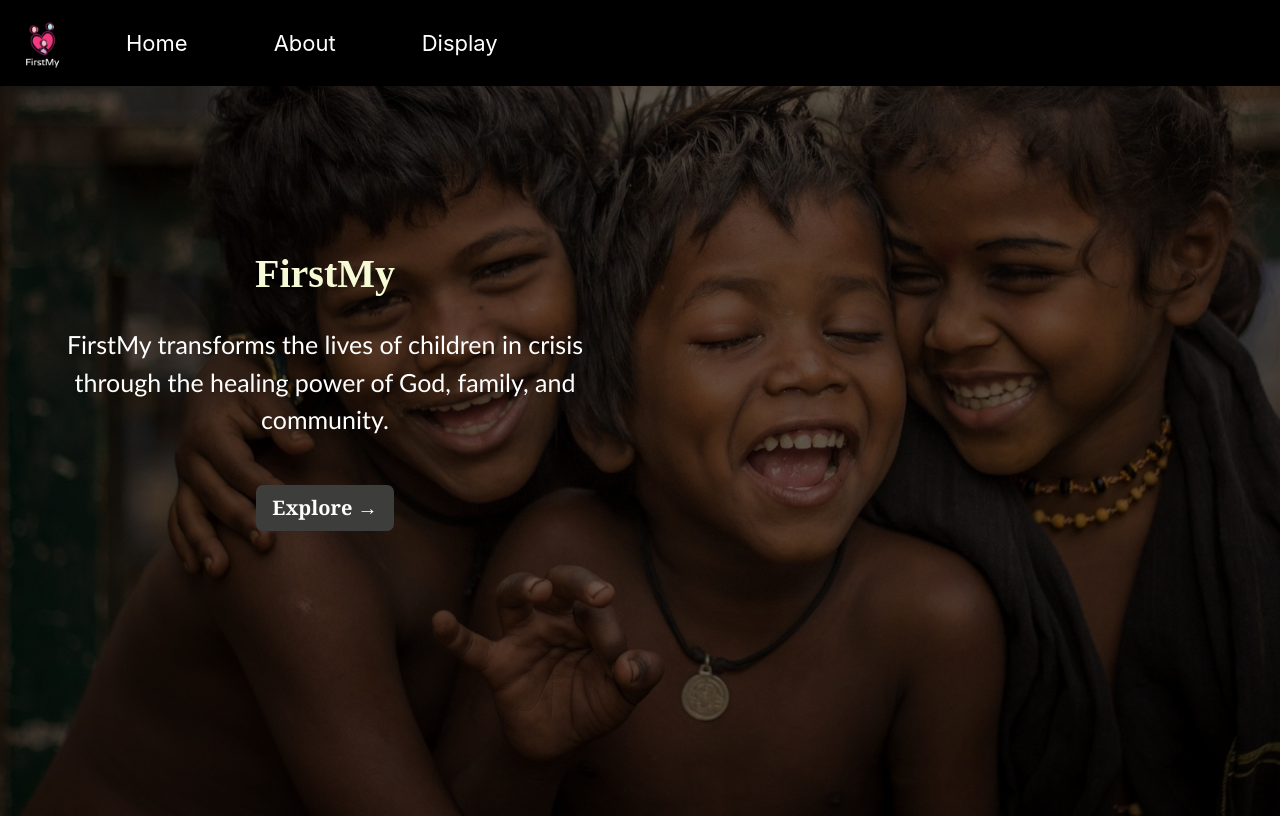
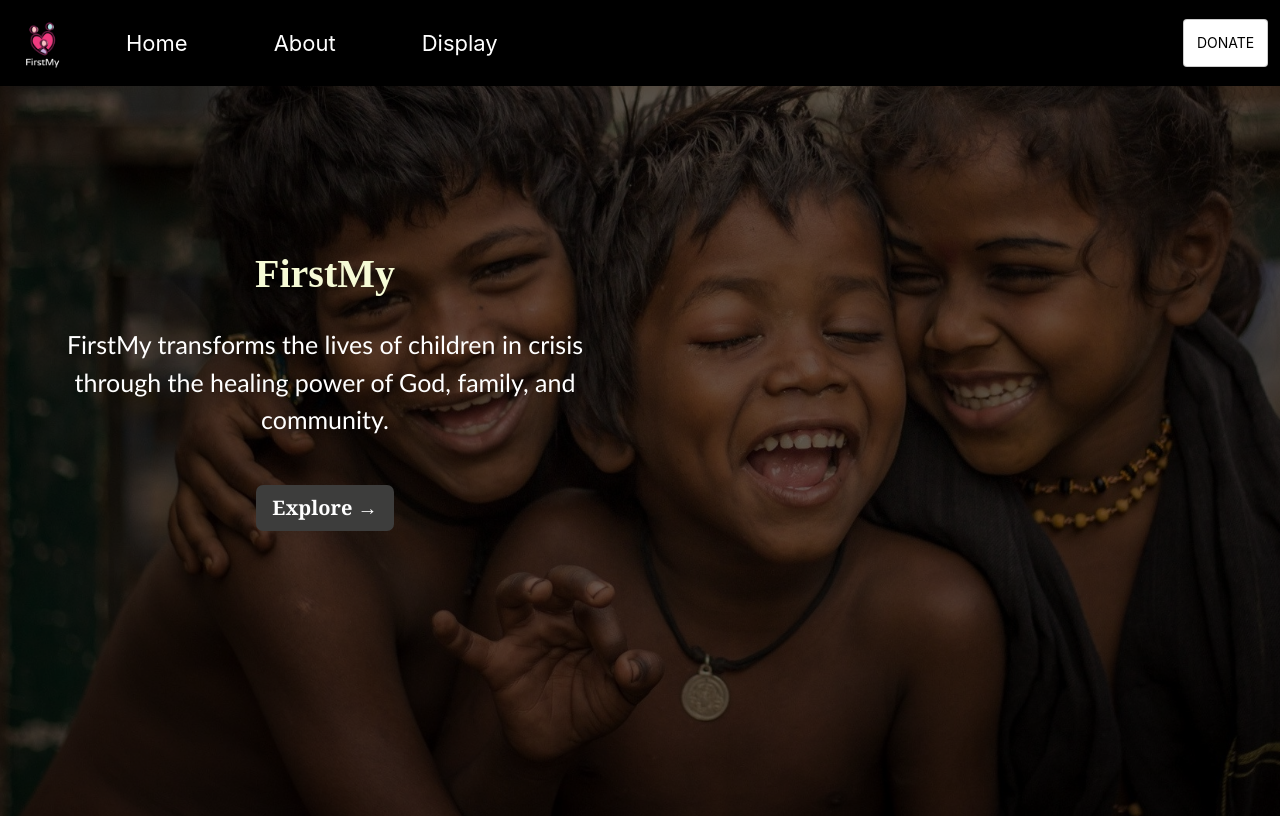
Before and after one commit to prakhar-5447/firstmy, a React (Create React App) app: page / in a window 1280 px wide. Built offline with nearby package versions, Linux system fonts and the light colour scheme.

Commit message:
add donate button

```diff
--- a/src/pages/navbar.js
+++ b/src/pages/navbar.js
@@ -24,7 +24,7 @@ function Navbar() {
             <span className="navbar-toggler-icon"></span>
           </button>
           <div className="collapse navbar-collapse d-flex justify-content-between" id="navbarNavAltMarkup">
-            <div className="navbar-nav d-flex justify-content-between">
+            <div className="navbar-nav d-flex justify-content-between" style={{width:"100%"}}>
               <ul className="navbar-nav text-white me-auto mb-2 mb-lg-0">
                 <li className="nav-item">
                   <Link
@@ -55,12 +55,20 @@ function Navbar() {
                   </Link>
                 </li>
               </ul>
+              <div>
                 <form>
                   <button className={`btn btn-primary  ${location.pathname === "/admin" ? "" : "d-none"
                     }`} onClick={logout}>
                     Logout
                   </button>
                 </form>
+                <form>
+                  <button className={`btn btn-primary ${location.pathname !== "/admin" ? "" : "d-none"
+                    }`} style={{filter:"invert(1)"}}>
+                    DONATE
+                  </button>
+                </form>
+              </div>
             </div>
           </div>
         </div>
```
Lines whose indentation alone changed are shown as unchanged.
